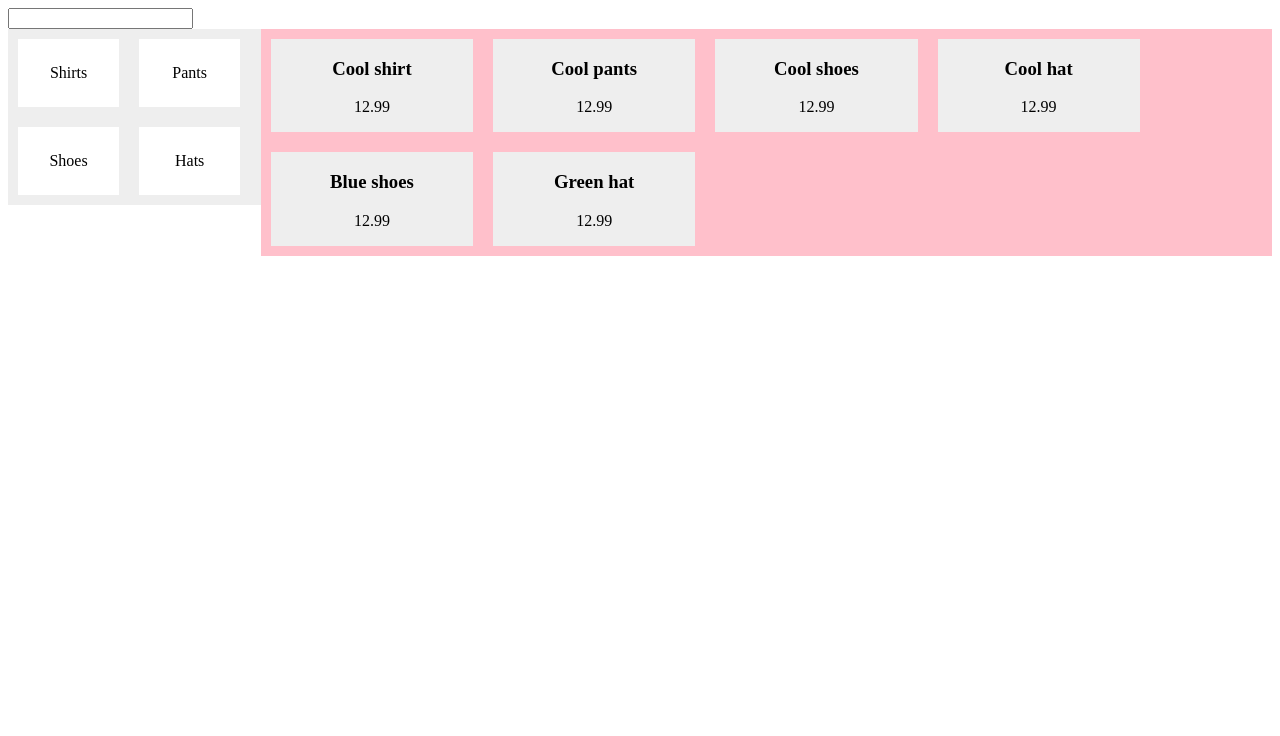
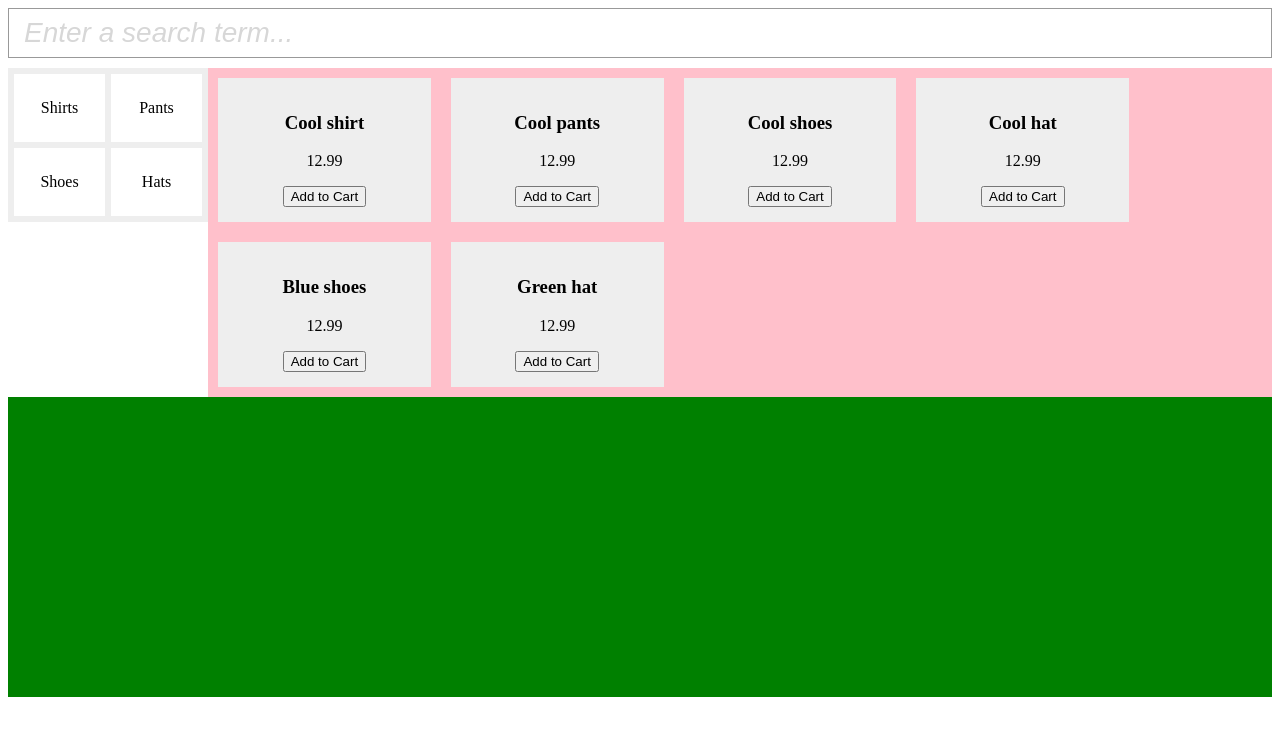
Before and after one commit to markhamilton90/apparel-store, a React (Create React App) app: page / in a window 1280 px wide. Shown: the top 736 px of the page. Built offline with nearby package versions, Linux system fonts and the light colour scheme.

Commit message:
add simple add to cart function

```diff
--- a/src/components/App.js
+++ b/src/components/App.js
@@ -2,6 +2,7 @@ import React from 'react';
 import Searchbar from './Searchbar';
 import Sidebar from './Sidebar';
 import Results from './Results';
+import Cart from './Cart';
 import items from '../sample-items.js';
 import filters from '../sample-filters.js';
 
@@ -11,7 +12,8 @@ class App extends React.Component {
         inventory: items,
         filters: filters,
         activeFilter: null,
-        query: ''
+        query: '',
+        inCart: []
     }
 
     onChange = value => {
@@ -27,12 +29,21 @@ class App extends React.Component {
         })
     }
 
+    addToCart = item => {
+        const inCart = [ ...this.state.inCart ];
+        inCart.push(item);
+        this.setState({
+            inCart: inCart
+        })
+    }
+
     render() {
         return (
             <div className="store">
                 <Searchbar onChange={ this.onChange } />
                 <Sidebar filters={ this.state.filters } handleClick={ this.handleClick } activeFilter={ this.state.activeFilter } />
-                <Results inventory={ this.state.inventory } activeFilter={ this.state.activeFilter } query={ this.state.query } />
+                <Results inventory={ this.state.inventory } activeFilter={ this.state.activeFilter } query={ this.state.query } addToCart={ this.addToCart } />
+                <Cart inCart={ this.state.inCart }/>
             </div>
         )
     }
--- /dev/null
+++ b/src/components/Cart.js
@@ -0,0 +1,18 @@
+import React from 'react';
+
+class Cart extends React.Component {
+    render() {
+        const cartItems = this.props.inCart;
+        return (
+            <div className="cart">
+                {
+                    cartItems.map( item => (
+                        <p>{ item.title }</p>
+                    ))
+                }
+            </div>
+        )
+    }
+}
+
+export default Cart;
--- a/src/components/Result.js
+++ b/src/components/Result.js
@@ -7,6 +7,7 @@ class Result extends React.Component {
             <div className="inventory">
                 <h3>{ item.title }</h3>
                 <p>{ item.price }</p>
+                <button onClick={ () => this.props.addToCart(this.props.item) }>Add to Cart</button>
             </div>
         )
     }
--- a/src/components/Results.js
+++ b/src/components/Results.js
@@ -3,14 +3,10 @@ import Result from './Result';
 
 class Results extends React.Component {
 
-    matchesQuery = item => {
-        item.includes(this.props.query)
-    }
-
     render() {
         const activeFilter = this.props.activeFilter;
         const inventory = this.props.inventory;
-        const query = (this.props.query).toLowerCase();
+        const query = (this.props.query).trim().toLowerCase();
 
         let inventoryKeys = Object.keys(inventory);
         // filter by filters selected
@@ -19,14 +15,14 @@ class Results extends React.Component {
         }
         // filter by search query
         if ( query != false ) {
-            inventoryKeys = inventoryKeys.filter( item => inventory[item].title.toLowerCase().includes(query));
+            inventoryKeys = inventoryKeys.filter( item => inventory[item].title.trim().toLowerCase().includes(query));
         }
 
         return (
             <div className="results">
                 {
                     inventoryKeys.map( item => (
-                        <Result key={ item } item={ inventory[item] } />
+                        <Result key={ item } item={ inventory[item] } addToCart={ this.props.addToCart } />
                     ))
                 }
             </div>
--- a/src/components/Searchbar.js
+++ b/src/components/Searchbar.js
@@ -7,13 +7,12 @@ class Searchbar extends React.Component {
     render() {
         return (
             <div className="searchbar">
-                <form action="" onSubmit={ e => e.preventDefault() }>
-                    <input
-                        ref={ this.searchValue }
-                        type="text"
-                        onChange={ () => this.props.onChange(this.searchValue.current.value) }
-                    />
-                </form>
+                <input
+                    ref={ this.searchValue }
+                    type="text"
+                    placeholder="Enter a search term..."
+                    onChange={ () => this.props.onChange(this.searchValue.current.value) }
+                />
             </div>
         )
     }
--- /dev/null
+++ b/src/css/styles.css
@@ -0,0 +1,74 @@
+*,
+*:before,
+*:after {
+  box-sizing: border-box;
+}
+
+.store {
+  display: flex;
+  flex-wrap: wrap;
+}
+.store .searchbar {
+  flex-basis: 100%;
+  padding-bottom: 10px;
+}
+.store .searchbar input {
+  width: 100%;
+  height: 50px;
+  appearance: none;
+  color: #999;
+  font-style: italic;
+  outline: none;
+  border: 1px solid #999;
+  font-size: 1.75rem;
+  padding: 0 15px;
+}
+.store .searchbar input::placeholder {
+  color: #d7d7d7;
+}
+.store .sidebar {
+  display: flex;
+  flex-wrap: wrap;
+  width: 200px;
+  height: 100%;
+  background: #eee;
+  padding-left: 6px;
+  padding-top: 6px;
+}
+.store .sidebar .filter {
+  flex-basis: calc(50% - 6px);
+  background: #fff;
+  text-align: center;
+  padding: 25px 0;
+  transition: all 0.25s;
+  margin-right: 6px;
+  margin-bottom: 6px;
+  cursor: pointer;
+}
+.store .sidebar .filter:hover {
+  background: #888;
+  color: #fff;
+}
+.store .sidebar .filter.selected {
+  background: #000;
+  color: #fff;
+}
+.store .results {
+  display: flex;
+  flex-wrap: wrap;
+  width: calc(100% - 200px);
+  height: 100%;
+  background: pink;
+}
+.store .results .inventory {
+  flex-basis: 20%;
+  background: #eee;
+  text-align: center;
+  padding: 15px;
+  margin: 10px;
+}
+.store .cart {
+  width: 100%;
+  height: 300px;
+  background: green;
+}
--- a/src/css/stylin.css
+++ /dev/null
@@ -1,40 +0,0 @@
-.store {
-  display: flex;
-  flex-wrap: wrap;
-}
-.store .searchbar {
-  flex-basis: 100%;
-}
-.store .sidebar {
-  display: flex;
-  flex-wrap: wrap;
-  width: 20%;
-  height: 100%;
-  background: #eee;
-}
-.store .sidebar .filter {
-  flex-basis: 40%;
-  background: #fff;
-  text-align: center;
-  padding: 25px 0;
-  margin: 10px;
-  transition: all 0.25s;
-  cursor: pointer;
-}
-.store .sidebar .filter:hover, .store .sidebar .filter.selected {
-  background: #000;
-  color: #fff;
-}
-.store .results {
-  display: flex;
-  flex-wrap: wrap;
-  width: 80%;
-  height: 100%;
-  background: pink;
-}
-.store .results .inventory {
-  background: #eee;
-  flex-basis: 20%;
-  margin: 10px;
-  text-align: center;
-}
--- a/src/index.js
+++ b/src/index.js
@@ -2,6 +2,6 @@
 import React from 'react';
 import { render } from 'react-dom';
 import App from './components/App';
-import './css/stylin.css';
+import './css/styles.css';
 
 render(<App />, document.getElementById('main'));
--- /dev/null
+++ b/src/scss/styles.scss
@@ -0,0 +1,73 @@
+*,
+*:before,
+*:after {
+  box-sizing: border-box;
+}
+.store {
+    display: flex;
+    flex-wrap: wrap;
+    .searchbar {
+        flex-basis: 100%;
+        padding-bottom: 10px;
+        input {
+            width: 100%;
+            height: 50px;
+            appearance: none;
+            color: #999;
+            font-style: italic;
+            outline: none;
+            border: 1px solid #999;
+            font-size: 1.75rem;
+            padding: 0 15px;
+            &::placeholder {
+                color: #d7d7d7;
+            }
+        }
+    }
+    .sidebar {
+        display: flex;
+        flex-wrap: wrap;
+        width: 200px;
+        height: 100%;
+        background: #eee;
+        padding-left: 6px;
+        padding-top: 6px;
+        .filter {
+            flex-basis: calc(50% - 6px);
+            background: #fff;
+            text-align: center;
+            padding: 25px 0;
+            transition: all .25s;
+            margin-right: 6px;
+            margin-bottom: 6px;
+            cursor: pointer;
+            &:hover {
+                background: #888;
+                color: #fff;
+            }
+            &.selected {
+                background: #000;
+                color: #fff;
+            }
+        }
+    }
+    .results {
+        display: flex;
+        flex-wrap: wrap;
+        width: calc(100% - 200px);
+        height: 100%;
+        background: pink;
+        .inventory {
+            flex-basis: 20%;
+            background: #eee;
+            text-align: center;
+            padding: 15px;
+            margin: 10px;
+        }
+    }
+    .cart {
+        width: 100%;
+        height: 300px;
+        background: green;
+    }
+}
--- a/src/scss/stylin.scss
+++ /dev/null
@@ -1,41 +0,0 @@
-.store {
-    display: flex;
-    flex-wrap: wrap;
-    .searchbar {
-        flex-basis: 100%;
-    }
-    .sidebar {
-        display: flex;
-        flex-wrap: wrap;
-        width: 20%;
-        height: 100%;
-        background: #eee;
-        .filter {
-            flex-basis: 40%;
-            background: #fff;
-            text-align: center;
-            padding: 25px 0;
-            margin: 10px;
-            transition: all .25s;
-            cursor: pointer;
-            &:hover,
-            &.selected {
-                background: #000;
-                color: #fff;
-            }
-        }
-    }
-    .results {
-        display: flex;
-        flex-wrap: wrap;
-        width: 80%;
-        height: 100%;
-        background: pink;
-        .inventory {
-            background: #eee;
-            flex-basis: 20%;
-            margin: 10px;
-            text-align: center;
-        }
-    }
-}
```
